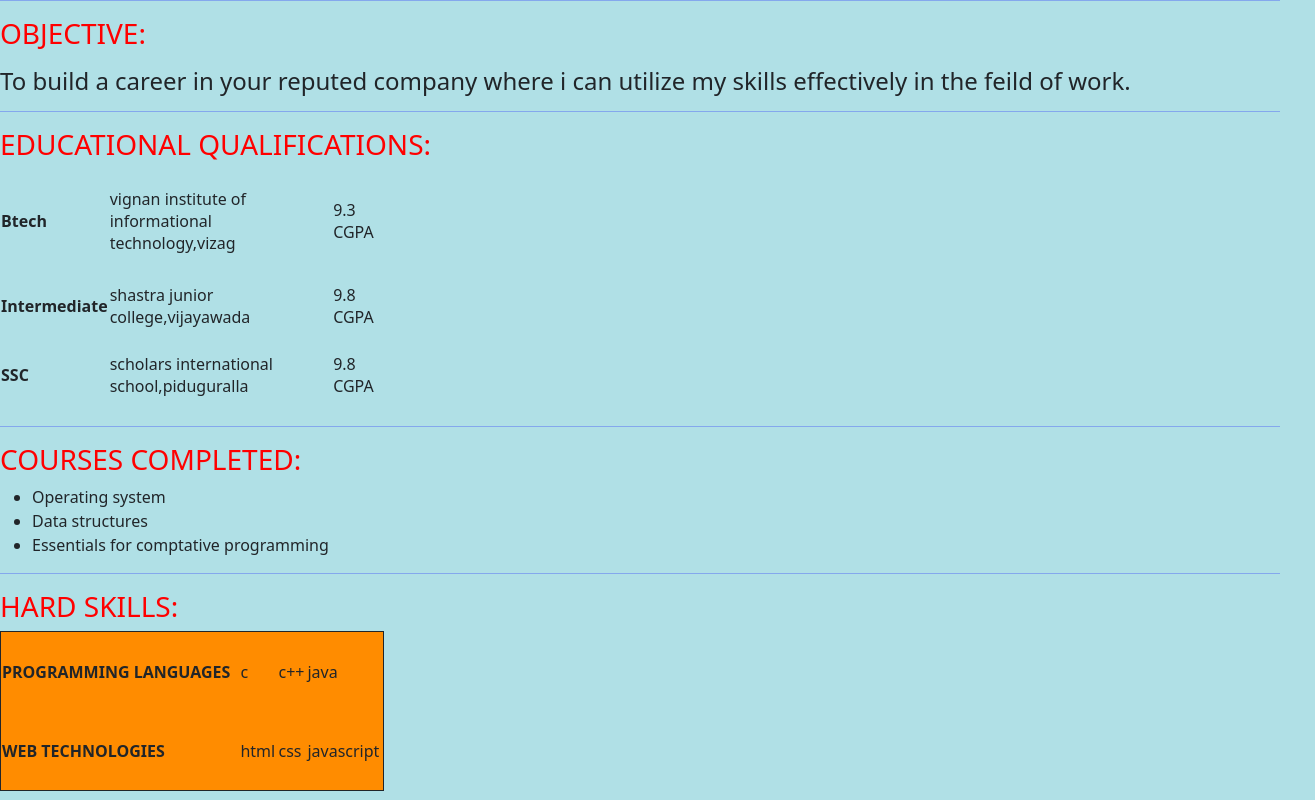
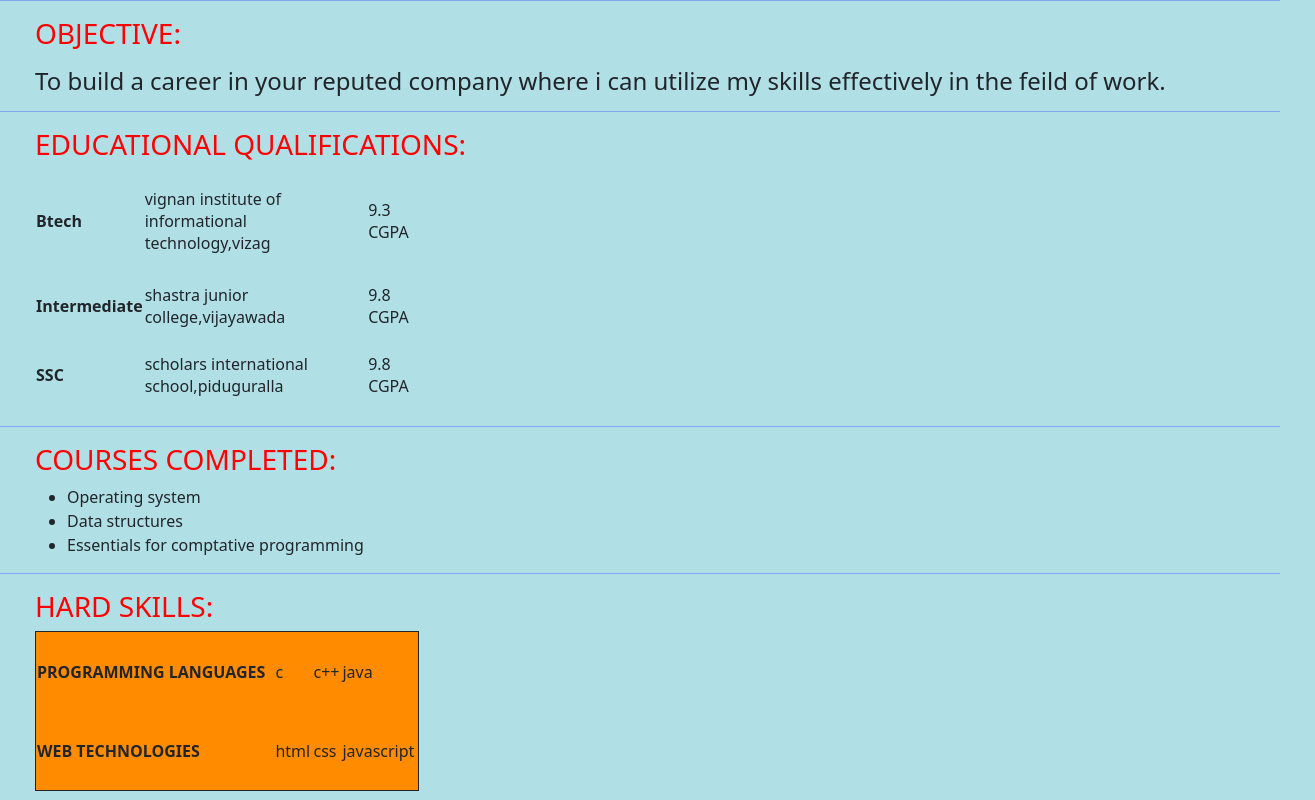
Before and after one commit to mahesh456789/index.html, a plain HTML site: page index.html in a window 1280 px wide. Shown: the part 700-1500 px from the top of the page, 1315 px wide, since content can reach past the window. Drawn offline with nearby package versions, Linux system fonts and the light colour scheme.

Commit message:
Add files via upload

```diff
--- a/index.html
+++ b/index.html
@@ -36,6 +36,14 @@
                 height:20%;
                 border:1px solid;
                 background:darkorange;
+            }h3,h4,h5,a,p,li
+            {
+                margin-left:35px;
+            }
+            table
+            {
+                position:relative;
+                left:35px;
             }
         </style>
     </head>
@@ -52,7 +60,7 @@
         </td></tr>
       </table>
       <hr>
-      <h3><font color="red">OBJECTIVE:</font></h3>
+      <h3 class="mom"><font color="red">OBJECTIVE:</font></h3>
       <p><h4>To build a career in your reputed company where i can  utilize my skills effectively in the feild of work.</h4></p><hr>
       <h3><font color="red">EDUCATIONAL QUALIFICATIONS:</font></h3>
       <table class="ya">
```
